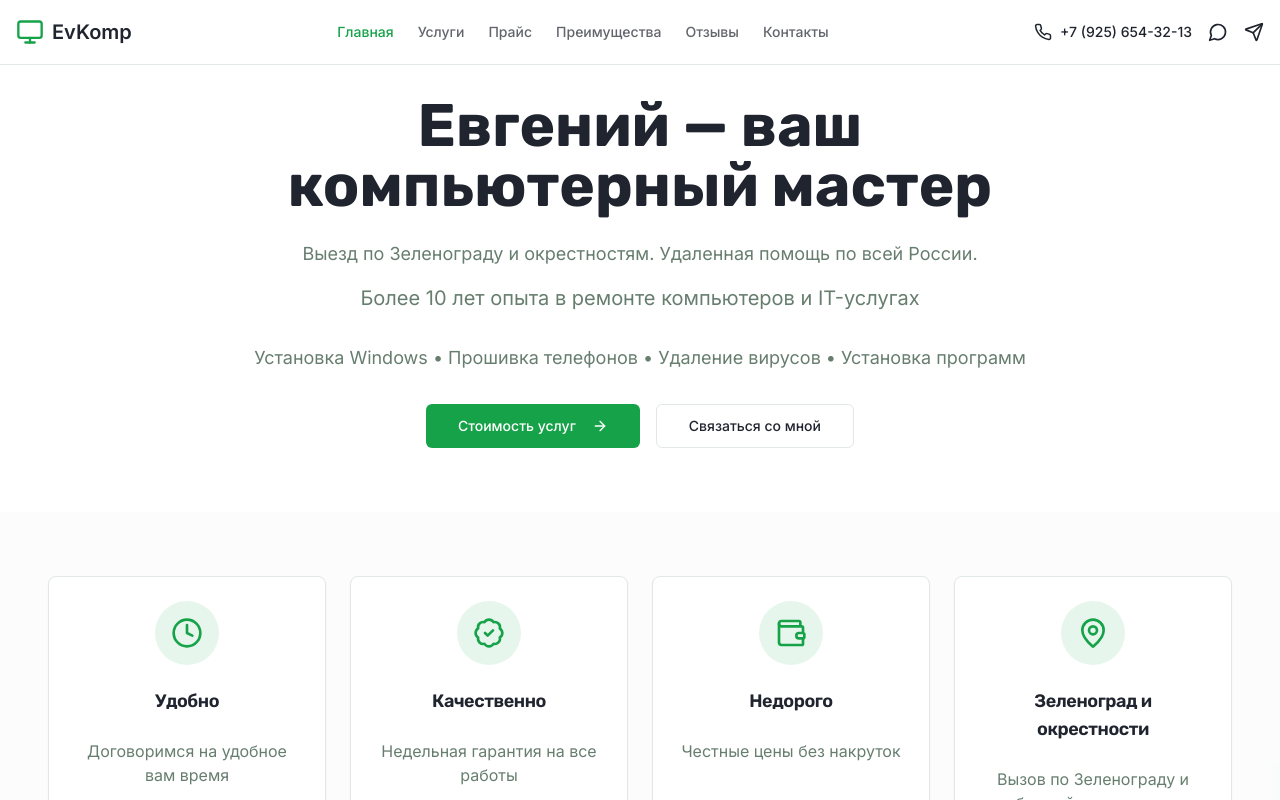
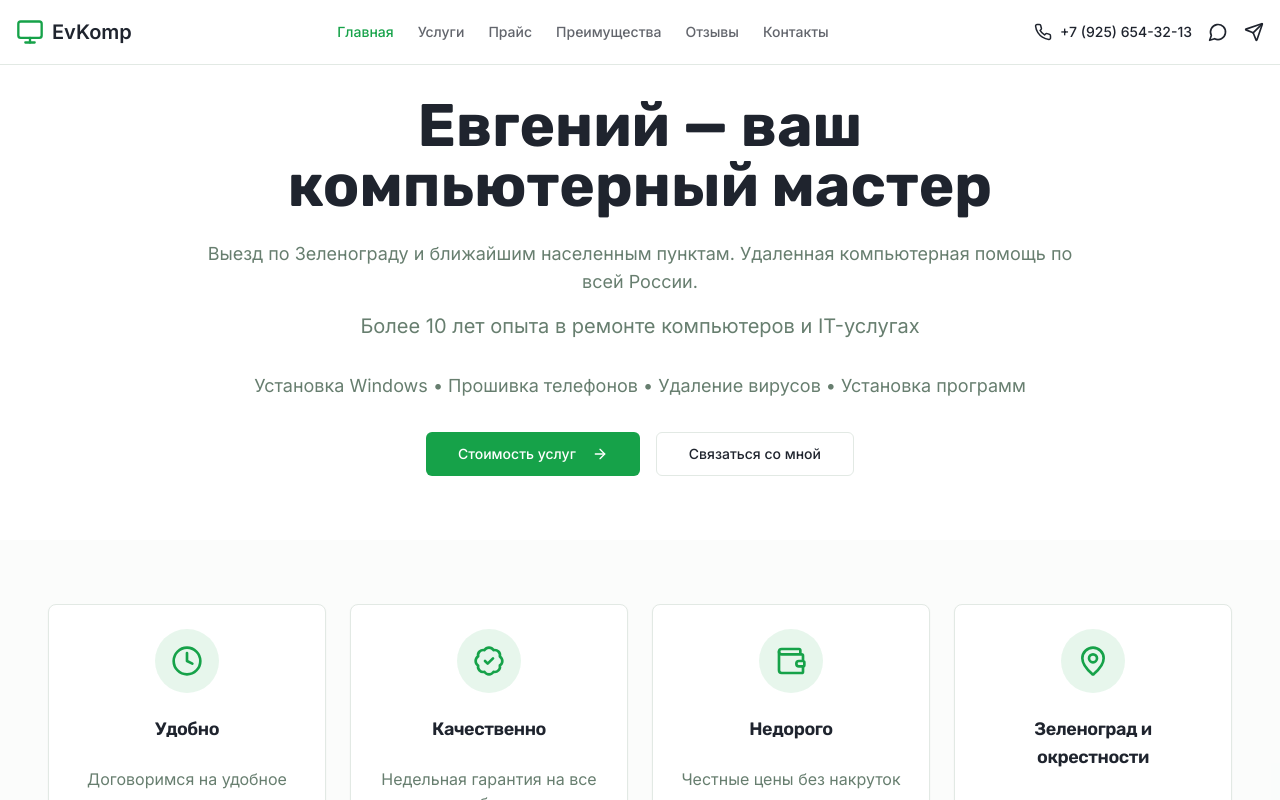
Before and after one commit to pr-poehali-dev/computer-repair-service, a React (Vite) app: page / in a window 1280 px wide. Shown: the top 800 px of the page. Built offline with nearby package versions, Linux system fonts and the light colour scheme.

Commit message:
Обновление 1 компонентов

```diff
--- a/src/pages/Index.tsx
+++ b/src/pages/Index.tsx
@@ -188,9 +188,7 @@ const Index = () => {
             <h1 className="text-3xl md:text-6xl font-bold mb-6 leading-tight">
               Евгений — ваш компьютерный мастер
             </h1>
-            <p className="text-lg text-muted-foreground mb-4">
-              Выезд по Зеленограду и окрестностям. Удаленная помощь по всей России.
-            </p>
+            <p className="text-lg text-muted-foreground mb-4">Выезд по Зеленограду и ближайшим населенным пунктам. Удаленная компьютерная помощь по всей России.</p>
             <p className="text-xl text-muted-foreground mb-8">
               Более 10 лет опыта в ремонте компьютеров и IT-услугах
             </p>
```
